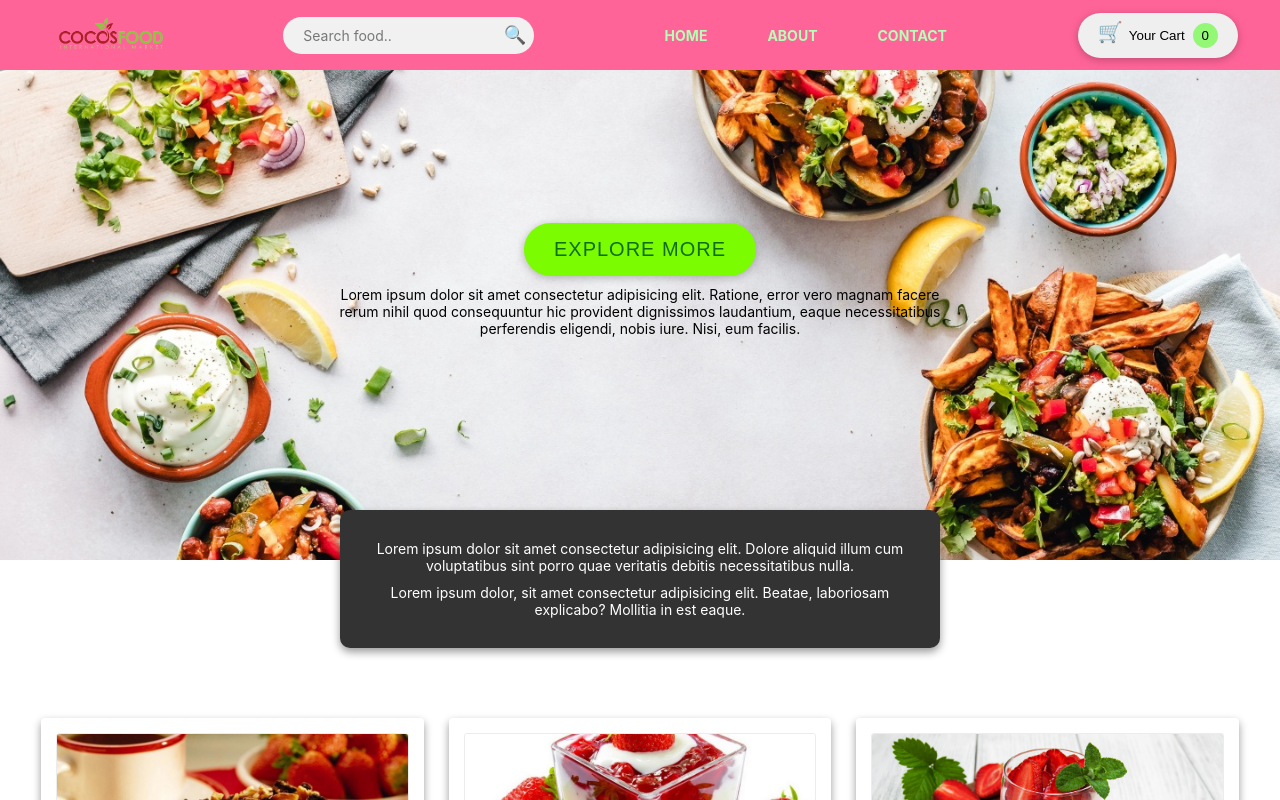
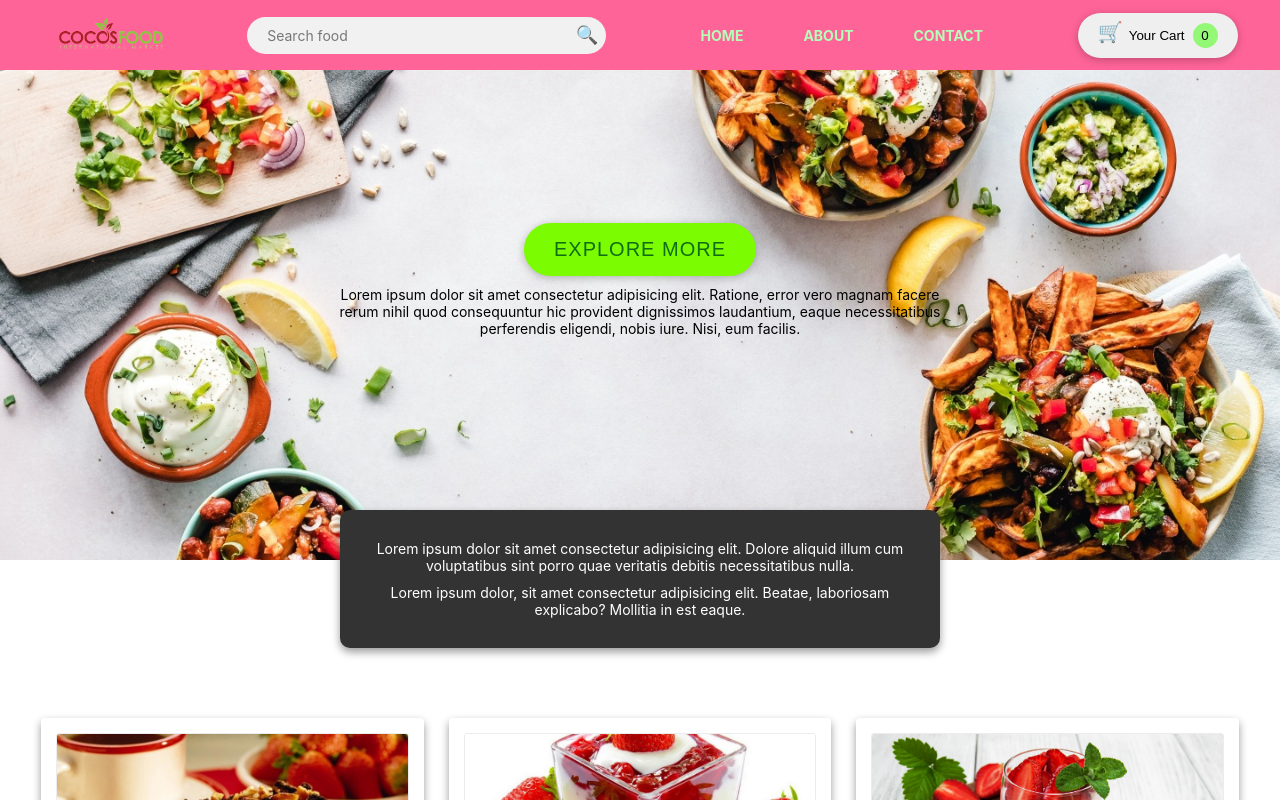
Before and after one commit to ariful-1122/food-order-application, a Next.js app: page / in a window 1280 px wide. Shown: the top 800 px of the page. Built offline with nearby package versions, Linux system fonts and the light colour scheme.

Commit message:
complete search functionality added

```diff
--- a/components/Layouts/MainNavigation.js
+++ b/components/Layouts/MainNavigation.js
@@ -6,7 +6,7 @@
 
 const MainNavigation = () => {
   const dispatch = useDispatch();
-  const [keyword, setKeyword] = useState("");
+  // const [keyword, setKeyword] = useState("");
   const items = useSelector((state) => state.cart.items);
   const totalQty = items.reduce((currNum, item) => {
     return currNum + item.qty;
@@ -29,7 +29,7 @@
           </a>
         </Link>
       </div>
-      <form>
+
       <div className="header__search">
         <input
           // value={keyword}
@@ -39,12 +39,11 @@
               payload: e.target.value,
             })
           }
-            placeholder="Search food.."
+          placeholder="Search food"
           type="text"
         />
         <button> 🔍 </button>
       </div>
-      </form>
 
       <nav className="header__nav">
         <ul className="header__nav-lists">
--- a/components/Layouts/MainNavigation.scss
+++ b/components/Layouts/MainNavigation.scss
@@ -52,7 +52,7 @@
   }
 
   &__nav {
-    @media only screen and (max-width: 768px) {
+    @media only screen and (max-width: 992px) {
       display: none;
     }
   }
```
Lines whose indentation alone changed are shown as unchanged.
